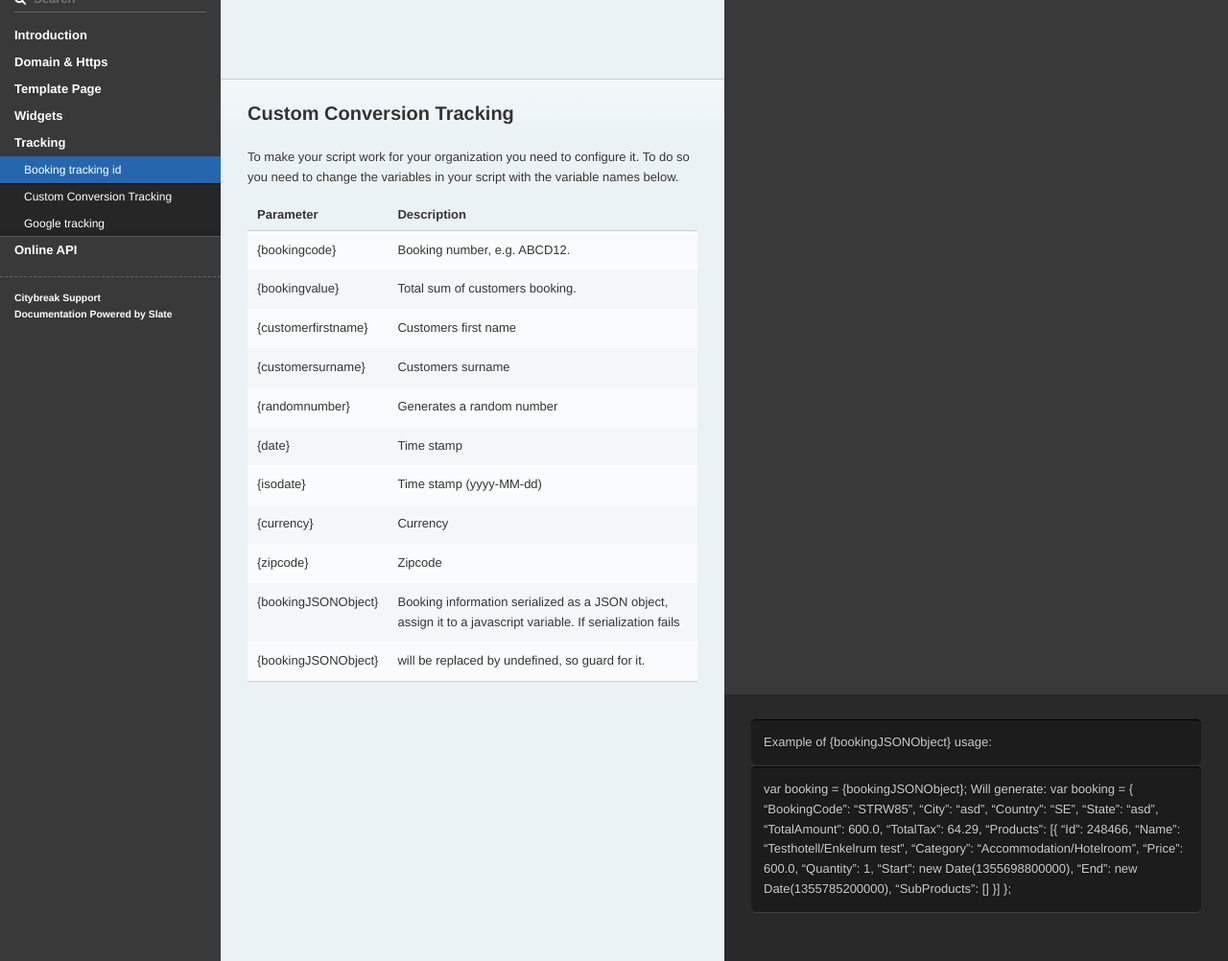
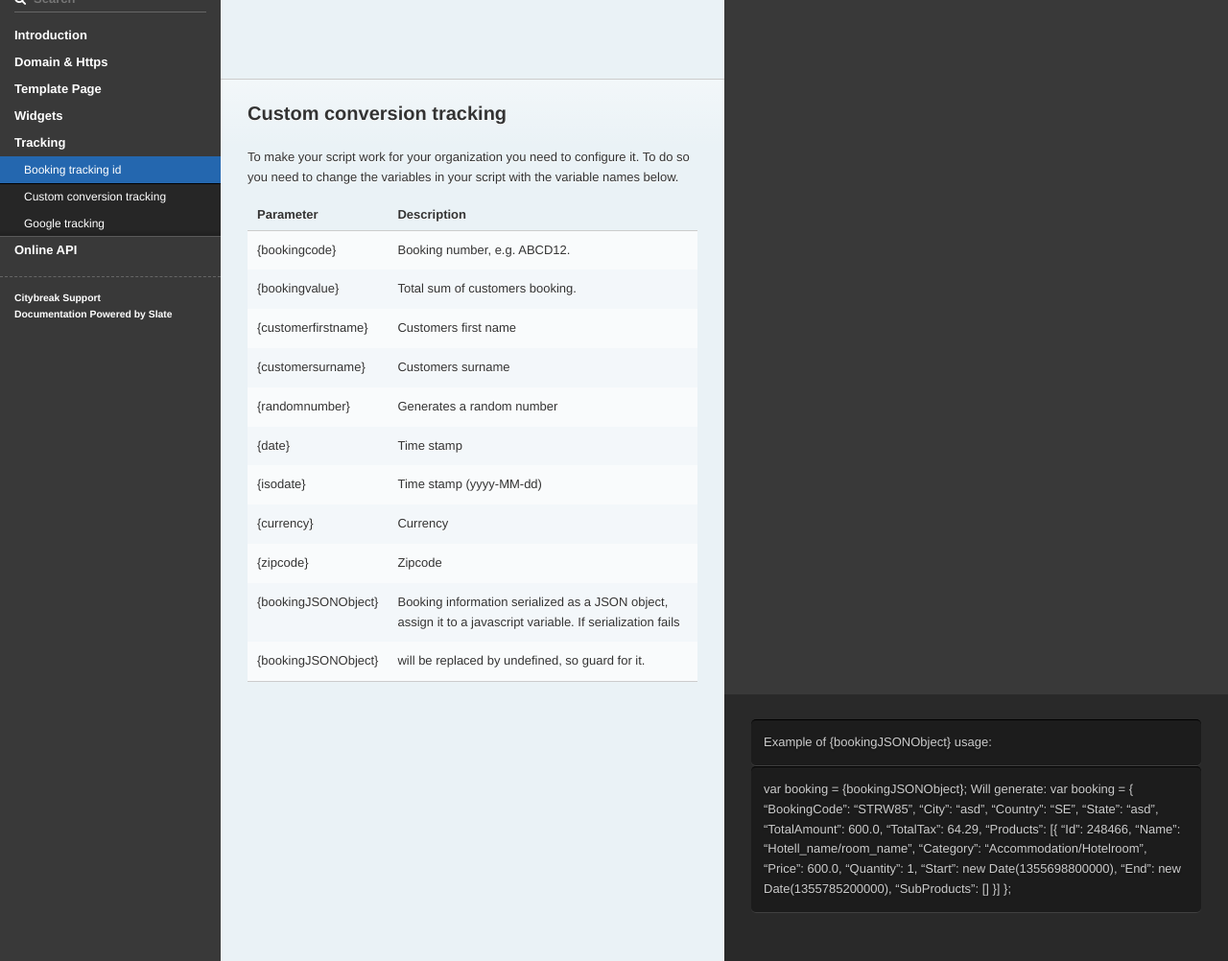
Before and after one commit to visit/citybreak-online-doc, a Jekyll site: the page built from index.md, in a window 1280 px wide and 1400 px high, scrolled down 14882 px. Shown: the part 153-1155 px from the top of the window at 96% size. Built offline with Jekyll 4.4.1, drawn with Linux system fonts in a browser that asks for light colours; our own code applies the rules of GitHub Pages for plain Markdown files.

Commit message:
Update tracking.md

````diff
--- a/_includes/tracking.md
+++ b/_includes/tracking.md
@@ -31,7 +31,7 @@ Widget link sample
 [subdomain].[domain].[topdomain]/[culture]/[widgettype]/searchform?tid=mytrackingkey
 ``
 
-## Custom Conversion Tracking
+## Custom conversion tracking
 
 To make your script work for your organization you need to configure it. To do so you need to change the variables in your script with the variable names below.
 
@@ -54,7 +54,7 @@ Parameter | Description
 >
 > var booking = {bookingJSONObject};
 > Will generate:
-> var booking = { "BookingCode": "STRW85", "City": "asd", "Country": "SE", "State": "asd", "TotalAmount": 600.0, "TotalTax": 64.29, "Products": [{ "Id": 248466, "Name": "Testhotell/Enkelrum test", "Category": "Accommodation/Hotelroom", "Price": 600.0, "Quantity": 1, "Start": new Date(1355698800000), "End": new Date(1355785200000), "SubProducts": [] }] };
+> var booking = { "BookingCode": "STRW85", "City": "asd", "Country": "SE", "State": "asd", "TotalAmount": 600.0, "TotalTax": 64.29, "Products": [{ "Id": 248466, "Name": "Hotell_name/room_name", "Category": "Accommodation/Hotelroom", "Price": 600.0, "Quantity": 1, "Start": new Date(1355698800000), "End": new Date(1355785200000), "SubProducts": [] }] };
 
 
 ```html
````
